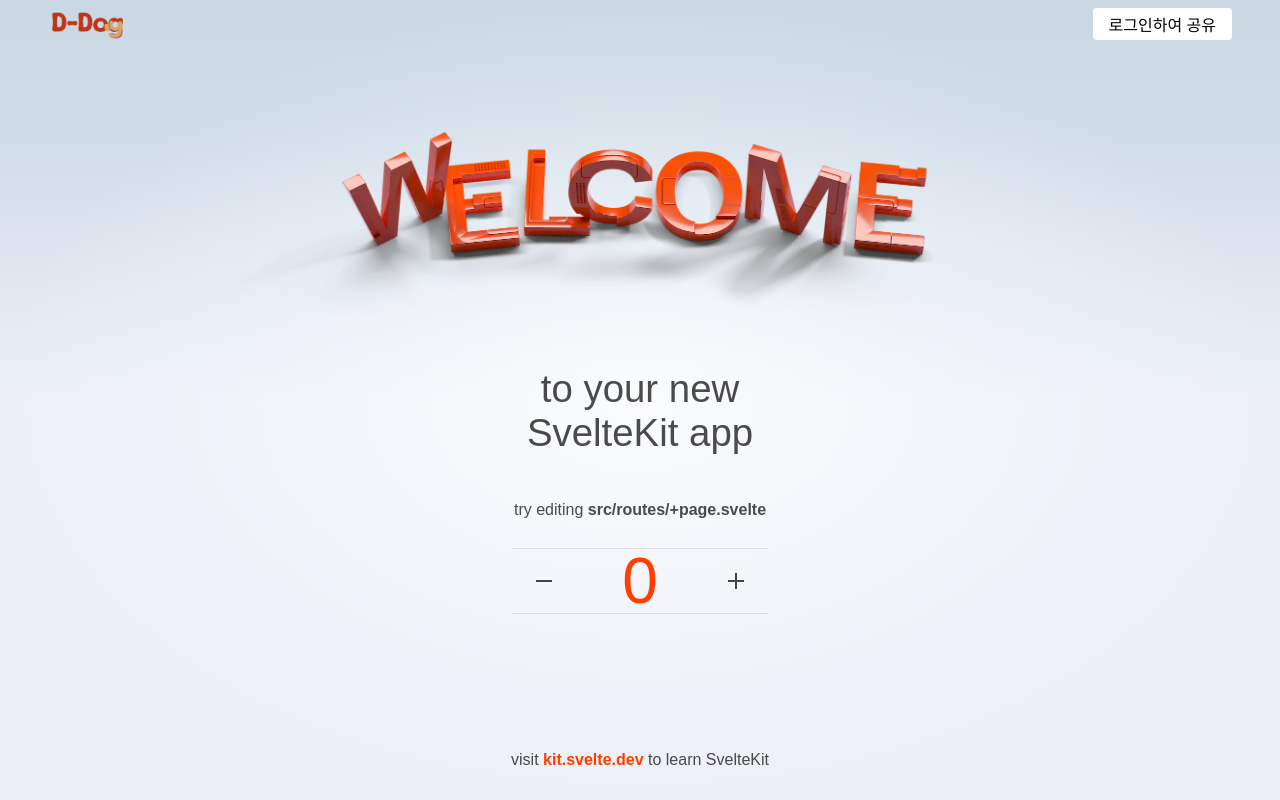
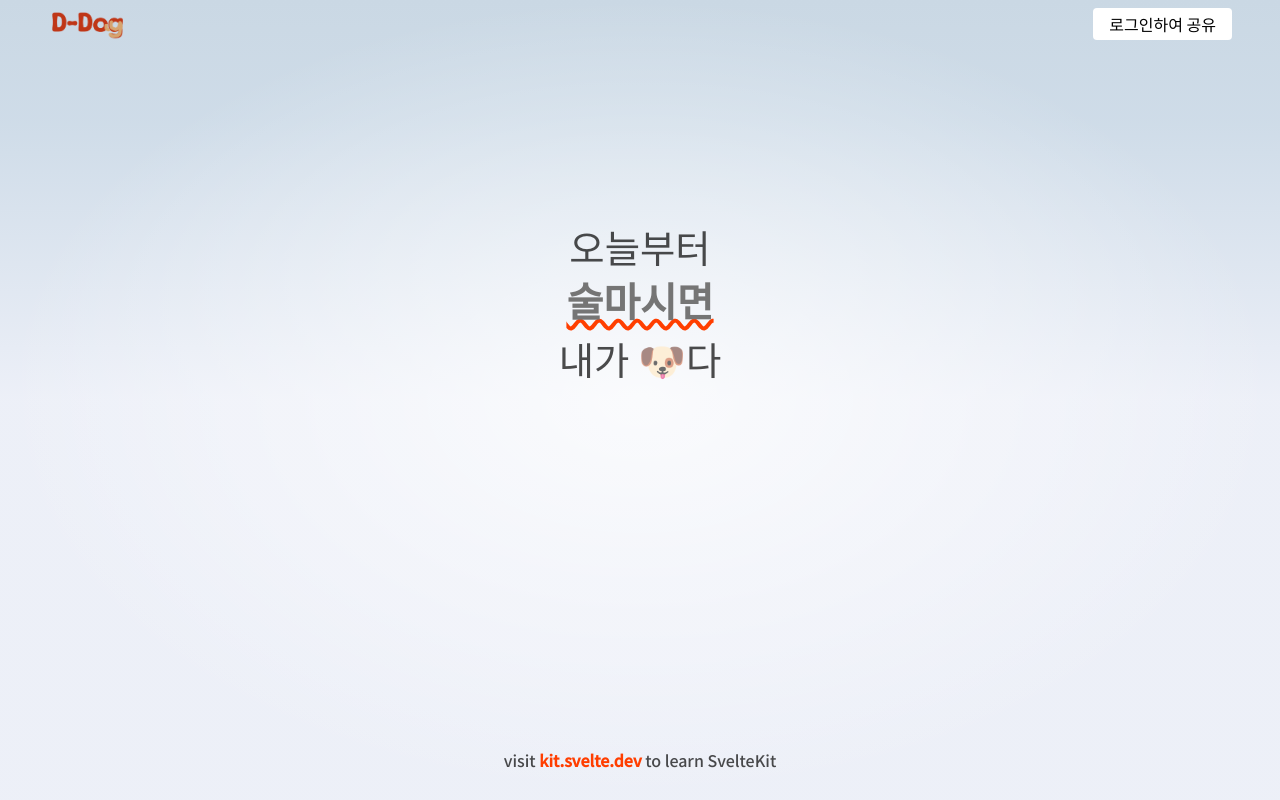
Before and after one commit to roomedia/yesim.dog, a SvelteKit app: page / in a window 1280 px wide. Built offline with nearby package versions, Linux system fonts and the light colour scheme.

Commit message:
add textarea

```diff
--- a/src/routes/+page.svelte
+++ b/src/routes/+page.svelte
@@ -1,31 +1,33 @@
 <script>
-	import Counter from './Counter.svelte';
-	import welcome from '$lib/images/svelte-welcome.webp';
-	import welcome_fallback from '$lib/images/svelte-welcome.png';
+	import { onMount } from "svelte";
+
+	/**
+	 * @type {HTMLTextAreaElement}
+	 */
+	let textarea;
+	let placeholder = "술마시면"; // todo: replace with diverse string
+
+	onMount(() => {
+		handleResizeHeight();
+	})
+
+	const handleResizeHeight = () => {
+		textarea.style.height = 'auto';
+		textarea.style.height = textarea.scrollHeight + 'px';
+	};
 </script>
 
 <svelte:head>
-	<title>Home</title>
-	<meta name="description" content="Svelte demo app" />
+	<title>디독: 작심삼일 내가 🐶다</title>
+	<meta name="description" content="디독: 작심삼일 내가 🐶다" />
 </svelte:head>
 
 <section>
 	<h1>
-		<span class="welcome">
-			<picture>
-				<source srcset={welcome} type="image/webp" />
-				<img src={welcome_fallback} alt="Welcome" />
-			</picture>
-		</span>
-
-		to your new<br />SvelteKit app
+		오늘부터<br>
+		<textarea id="todo" rows="1" spellcheck="false" placeholder={placeholder} bind:this={textarea} on:input={handleResizeHeight} /><br>
+		내가 🐶다
 	</h1>
-
-	<h2>
-		try editing <strong>src/routes/+page.svelte</strong>
-	</h2>
-
-	<Counter />
 </section>
 
 <style>
@@ -37,23 +39,18 @@
 		flex: 0.6;
 	}
 
-	h1 {
-		width: 100%;
-	}
-
-	.welcome {
-		display: block;
-		position: relative;
-		width: 100%;
-		height: 0;
-		padding: 0 0 calc(100% * 495 / 2048) 0;
-	}
-
-	.welcome img {
-		position: absolute;
-		width: 100%;
-		height: 100%;
-		top: 0;
-		display: block;
+	#todo {
+		height: 53px;
+		border: 0px;
+        margin: -0.2em 0 -0.4em 0;
+		resize: none;
+		outline: none;
+		background: transparent;
+		overflow: hidden;
+		text-align: center;
+		text-decoration: underline wavy var(--color-theme-1);
+		color: var(--color-text);
+		font-size: 2.5rem;
+		font-weight: bold;
 	}
 </style>
--- a/src/routes/styles.css
+++ b/src/routes/styles.css
@@ -1,8 +1,7 @@
-@import '@fontsource/fira-mono';
+@import url('https://fonts.googleapis.com/css2?family=Noto+Sans+KR:wght@500&display=swap');
 
 :root {
-	--font-body: Arial, -apple-system, BlinkMacSystemFont, 'Segoe UI', Roboto, Oxygen, Ubuntu,
-		Cantarell, 'Open Sans', 'Helvetica Neue', sans-serif;
+	--font-body: 'Noto Sans KR', sans-serif;
 	--font-mono: 'Fira Mono', monospace;
 	--color-bg-0: rgb(202, 216, 228);
 	--color-bg-1: hsl(209, 36%, 86%);
```
